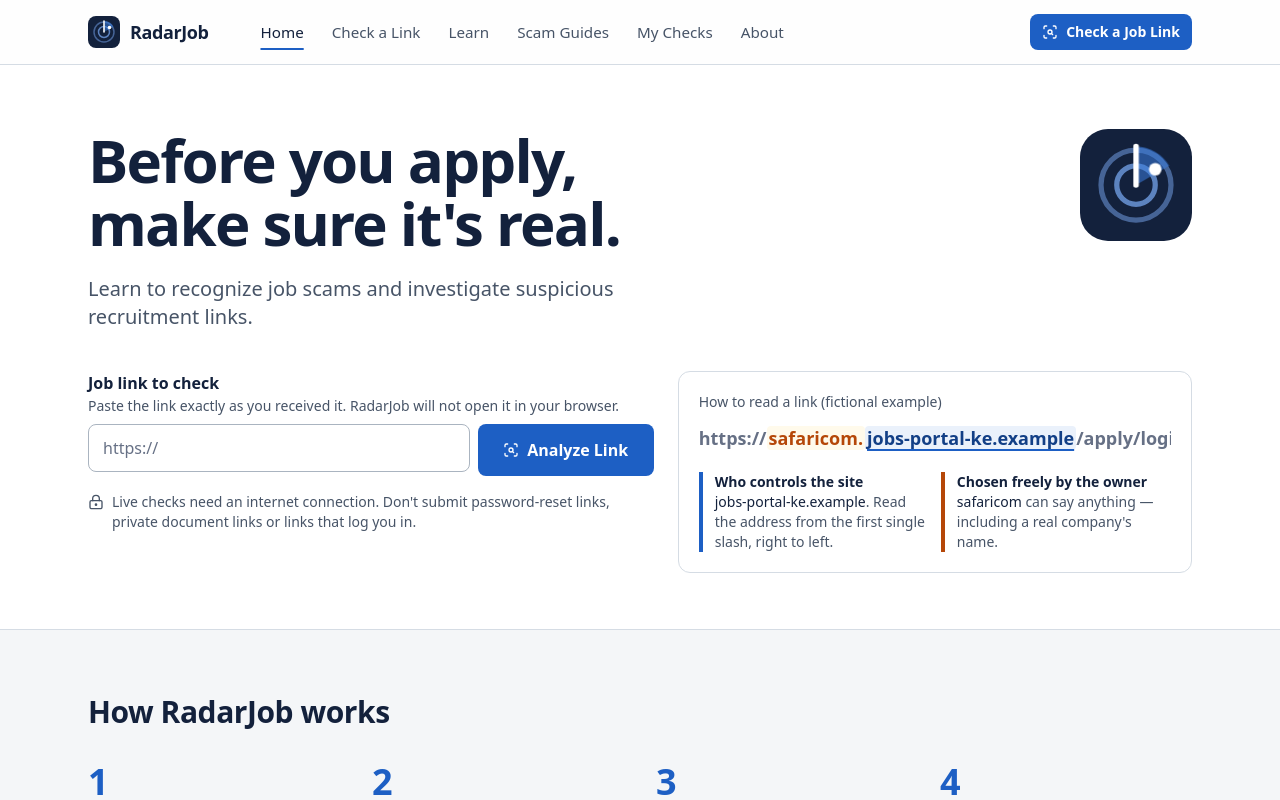
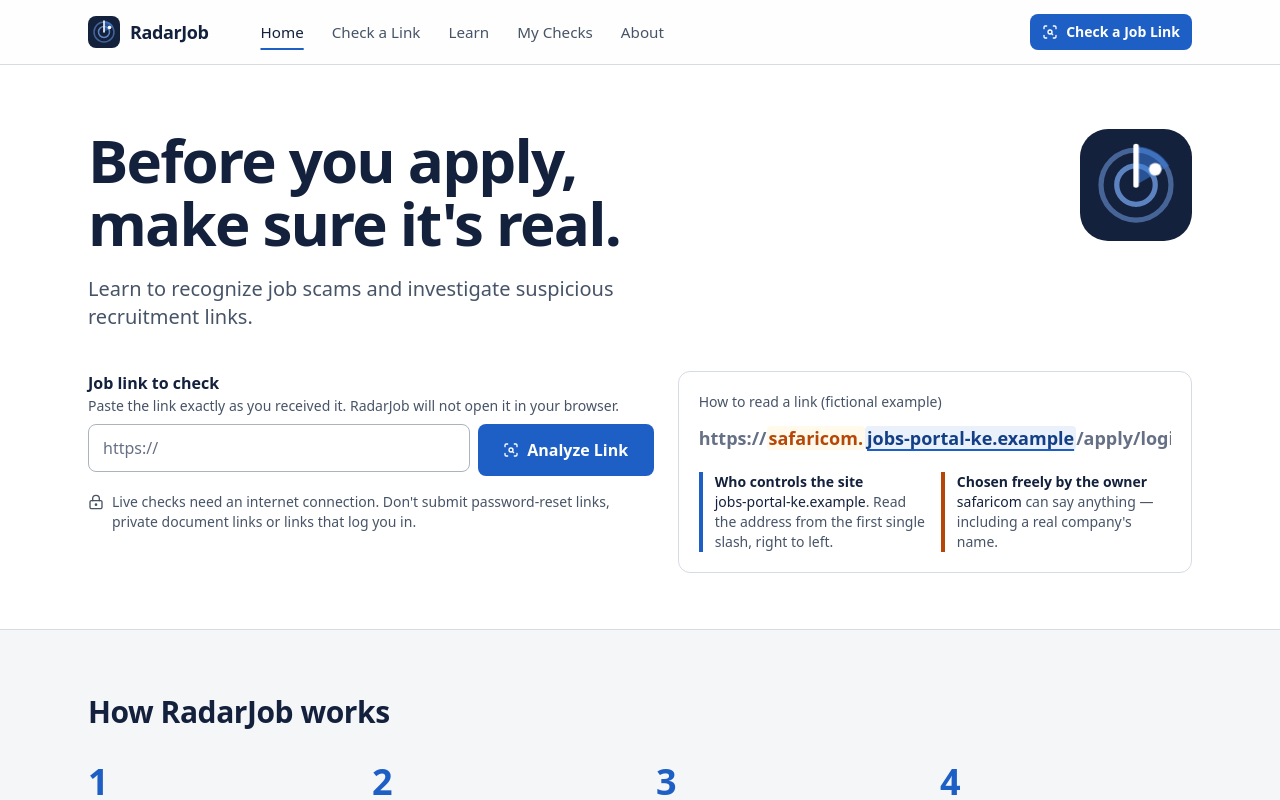
Before and after one commit to kiprotich25/radarJob, a Next.js app in the folder apps/web/: page / in a window 1280 px wide. Shown: the top 800 px of the page. Built offline with nearby package versions, Linux system fonts and the light colour scheme.

Commit message:
navbar content reduced

```diff
--- a/apps/web/src/components/navbar.tsx
+++ b/apps/web/src/components/navbar.tsx
@@ -12,7 +12,6 @@ const LINKS = [
   { href: '/', label: 'Home' },
   { href: '/analyze', label: 'Check a Link' },
   { href: '/learn', label: 'Learn' },
-  { href: '/learn#guides', label: 'Scam Guides' },
   { href: '/history', label: 'My Checks' },
   { href: '/about', label: 'About' },
 ];
```
